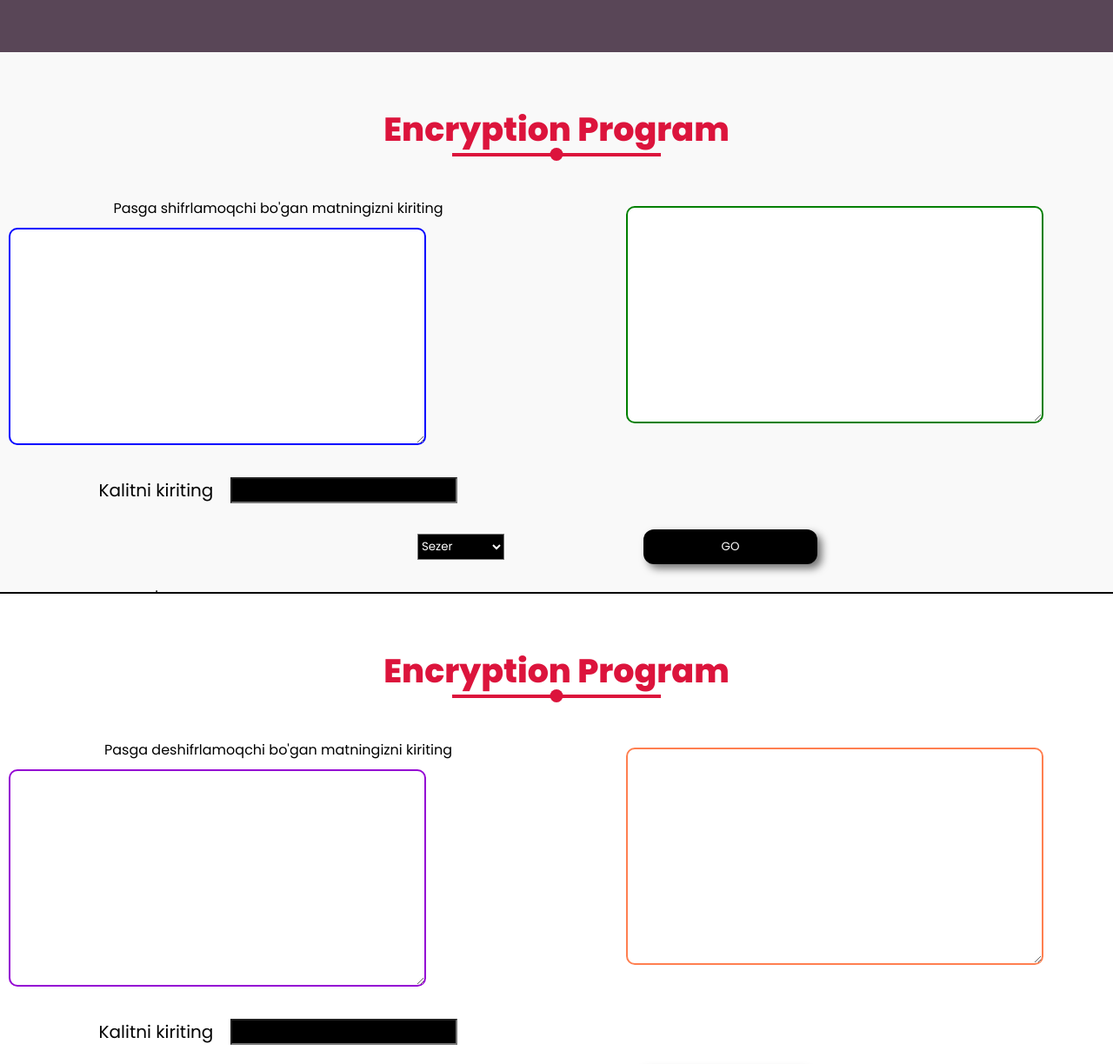
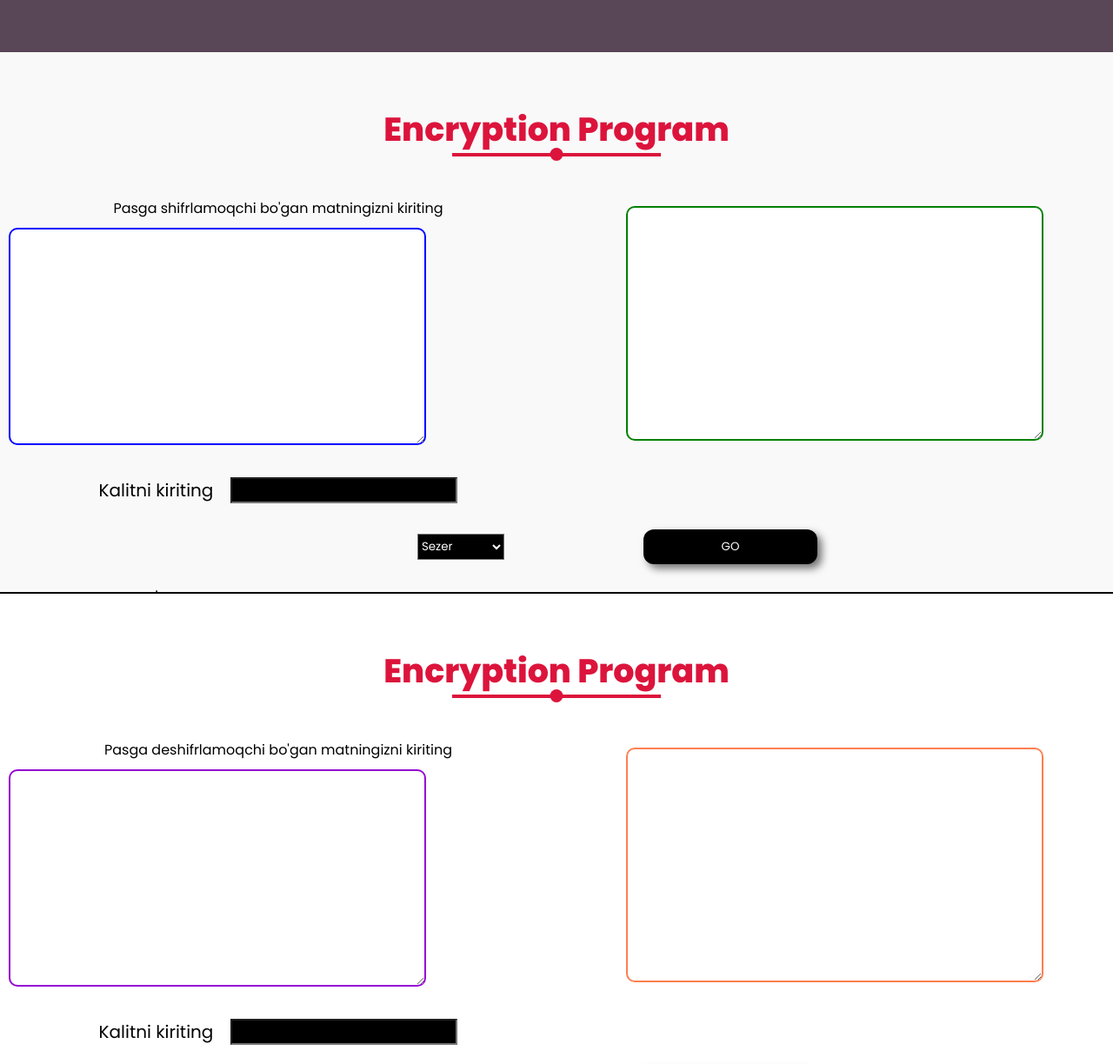
Before and after one commit to DadajanovMuhammad/Encryption, a plain HTML site: page index.html in a window 1280 px wide. Shown: the part 1588-2812 px from the top of the page at 87% size. Drawn offline with Linux system fonts and the light colour scheme.

Commit message:
third change

```diff
--- a/style.css
+++ b/style.css
@@ -480,7 +480,7 @@ section{
   border-radius: 10px;
   width: 75%;
   /* scroll-behavior: smooth; */
-  height: 250px;
+  height: 270px;
   color: red;
   flex-wrap: wrap;
   justify-content: center;
@@ -603,7 +603,7 @@ background: white;
 border-radius: 10px;
 width: 75%;
 scroll-behavior: smooth;
-height: 250px;
+height: 270px;
 color: darkgreen;
 flex-wrap: wrap;
 justify-content: center;
```
